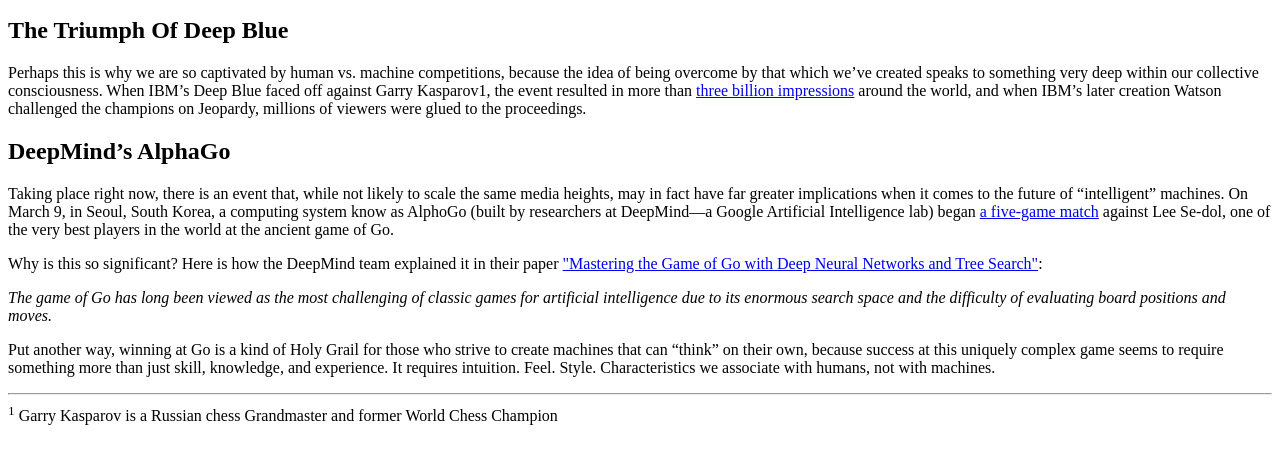
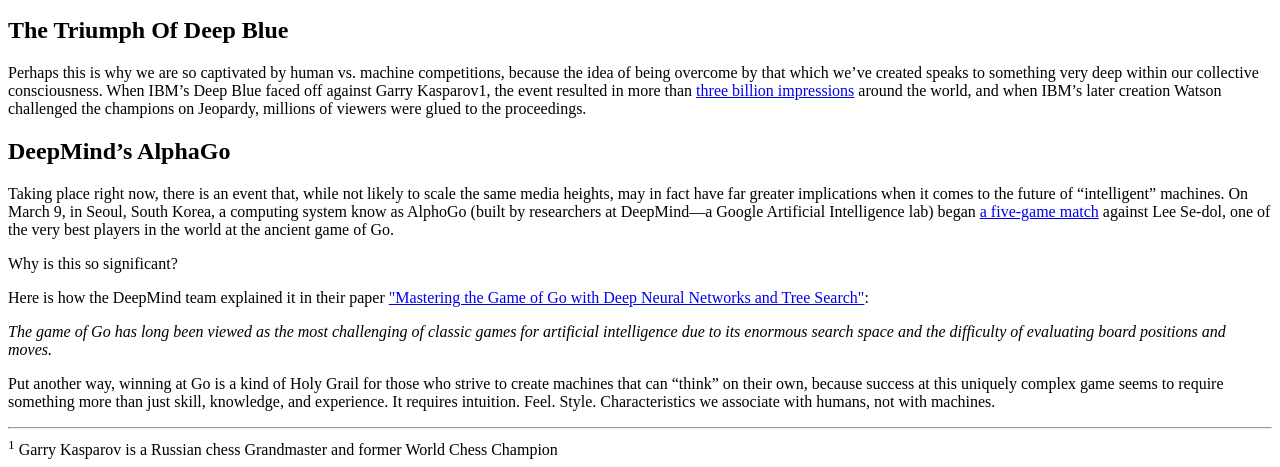
Before and after one commit to libutausk/TekstoFormatavimas, a plain HTML site: page index.html in a window 1280 px wide. Shown: the part 577-1044 px from the top of the page. Before the commit the page ends 1010 px from the top, so only its background shows below. Drawn offline with Linux system fonts and the light colour scheme.

Commit message:
sutvarkyti-tarpai

```diff
--- a/index.html
+++ b/index.html
@@ -7,24 +7,16 @@
     <body>
         <h1>Humans vs. Machines: An AI Odyssey</h1>
         <p>By <em><strong>Christopher Watkins</strong></em></p>
-
         <p>March 10, 2016</p>
-
         <p><em><strong>***Breaking News: AlphaGo has won the first two matches!*** </strong>In this, the third in our series on the epic Go matches being played between AlphaGo (Google’s Artificial Intelligence software) and Lee Se-Dol (Current Go World Champion), we look at the history of Humans vs. Machines, and the innovations that have led us to this incredible moment in time.</em></p>
-
         <img src="http://i2.wp.com/blog.udacity.com/wp-content/uploads/2016/03/56df2490a351d802222160.gif" alt="apskritimai">
-
         <p>For as long as humans have built things, we’ve wrestled with the implications of what we’ve built. In many cases, these philosophical and ethical wrestlings have made for great drama—think Frankenstein, or 2001: A Space Odyssey. Often, the hypothetical scenarios we envision come remarkably close to true, and the discoveries we’ve made in the fields of Artificial Intelligence and Machine Learning make clear that a “computer with a mind of its own” is <del>going to take over the world</del> not such a fantastic thing to imagine any longer.</p>
-
         <h2>The Triumph Of Deep Blue</h2>
-
         <p>Perhaps this is why we are so captivated by human vs. machine competitions, because the idea of being overcome by that which we’ve created speaks to something very deep within our collective consciousness. When IBM’s Deep Blue faced off against Garry Kasparov1, the event resulted in more than <a href="http://www-03.ibm.com/ibm/history/ibm100/us/en/icons/deepblue/">three billion impressions</a> around the world, and when IBM’s later creation Watson challenged the champions on Jeopardy, millions of viewers were glued to the proceedings.</p>
-
         <h2>DeepMind’s AlphaGo</h2>
-
         <p>Taking place right now, there is an event that, while not likely to scale the same media heights, may in fact have far greater implications when it comes to the future of “intelligent” machines. On March 9, in Seoul, South Korea, a computing system know as AlphoGo (built by researchers at DeepMind—a Google Artificial Intelligence lab) began <a href="http://venturebeat.com/2016/02/04/youtube-will-livestream-googles-ai-playing-go-superstar-lee-sedol-in-march/">a five-game match</a> against Lee Se-dol, one of the very best players in the world at the ancient game of Go.</p>
-  Why is this so significant?
-  Here is how the DeepMind team explained it in their paper <a href ="http://airesearch.com/wp-content/uploads/2016/01/deepmind-mastering-go.pdf">"Mastering the Game of Go with Deep Neural Networks and Tree Search"</a>:
+        <p>Why is this so significant?</p>
+        <p>Here is how the DeepMind team explained it in their paper <a href ="http://airesearch.com/wp-content/uploads/2016/01/deepmind-mastering-go.pdf">"Mastering the Game of Go with Deep Neural Networks and Tree Search"</a>:</p>
         <p><em>The game of Go has long been viewed as the most challenging of classic games for artificial intelligence due to its enormous search space and the difficulty of evaluating board positions and moves.</em></p>
         <p>Put another way, winning at Go is a kind of Holy Grail for those who strive to create machines that can “think” on their own, because success at this uniquely complex game seems to require something more than just skill, knowledge, and experience. It requires intuition. Feel. Style. Characteristics we associate with humans, not with machines.</p>
         <hr>
```
Also changed, not shown: Užduoties-aprašymas/rezultatas.jpg (added), 1 other file. Lines whose indentation alone changed are shown as unchanged.
